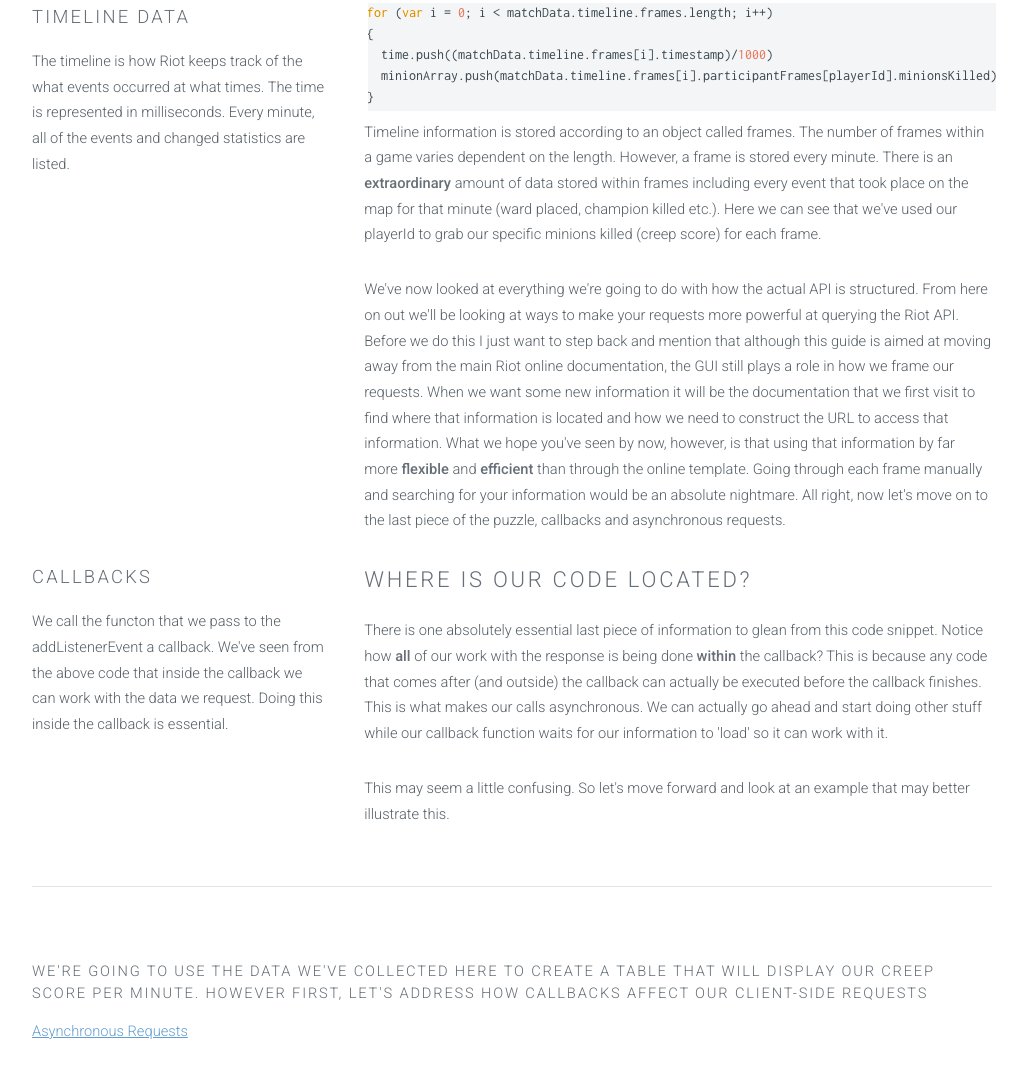
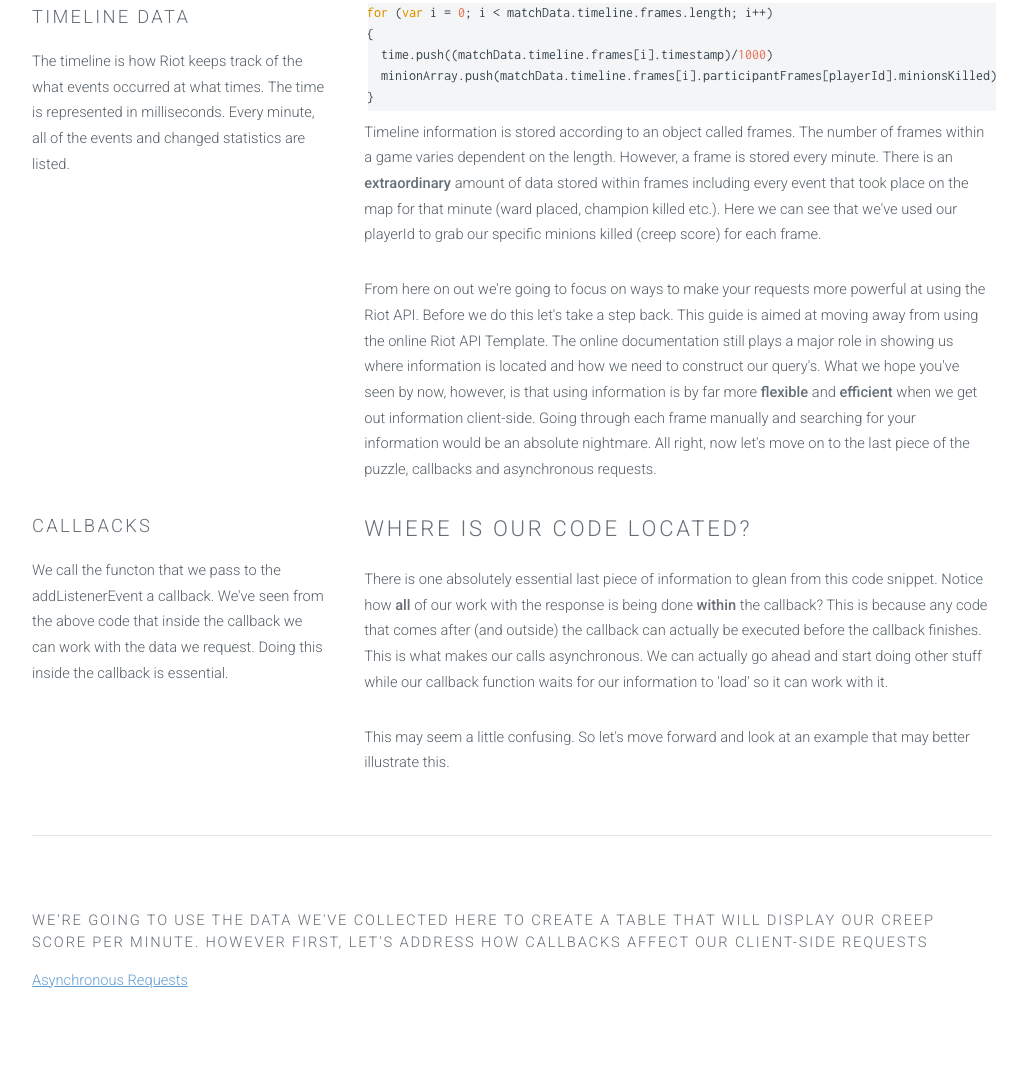
Before and after one commit to akshaysu12/290FinalProj, a plain HTML site: page match.html in a window 1280 px wide. Shown: the part 1512-2589 px from the top of the page, without its empty margins (128-1151 px from the left). Drawn offline with Linux system fonts and the light colour scheme.

Commit message:
shortening info

```diff
--- a/match.html
+++ b/match.html
@@ -79,7 +79,7 @@
 					    <section>
 					      <a href="#" ><img src="images/timelineinfo.jpg" alt="" /></a>
 					      <p> Timeline information is stored according to an object called frames. The number of frames within a game varies dependent on the length. However, a frame is stored every minute. There is an <strong> extraordinary </strong> amount of data stored within frames including every event that took place on the map for that minute (ward placed, champion killed etc.). Here we can see that we've used our playerId to grab our specific minions killed (creep score) for each frame. </p>
-					     <p>We've now looked at everything we're going to do with how the actual API is structured. From here on out we'll  be looking at ways to make your requests more powerful at querying the Riot API. Before we do this I just want to step back and mention that although this guide is aimed at moving away from the main Riot online documentation, the GUI still plays a role in how we frame our requests. When we want some new information it will be the documentation that we first visit to find where that information is located and how we need to construct the URL to access that information. What we hope you've seen by now, however, is that using that information by far more <strong> flexible </strong> and <strong> efficient </strong> than through the online template. Going through each frame manually and searching for your information would be an absolute nightmare. All right, now let's move on to the last piece of the puzzle, callbacks and asynchronous requests.   </p>
+					     <p> From here on out we're going to focus on ways to make your requests more powerful at using the Riot API. Before we do this let's take a step back. This guide is aimed at moving away from using the online Riot API Template. The online documentation still plays a major role in showing us where information is located and how we need to construct our query's. What we hope you've seen by now, however, is that using information is by far more <strong> flexible </strong> and <strong> efficient </strong> when we get out information client-side. Going through each frame manually and searching for your information would be an absolute nightmare. All right, now let's move on to the last piece of the puzzle, callbacks and asynchronous requests.   </p>
 						  </section>
 					  </div>
 					</div>
```
